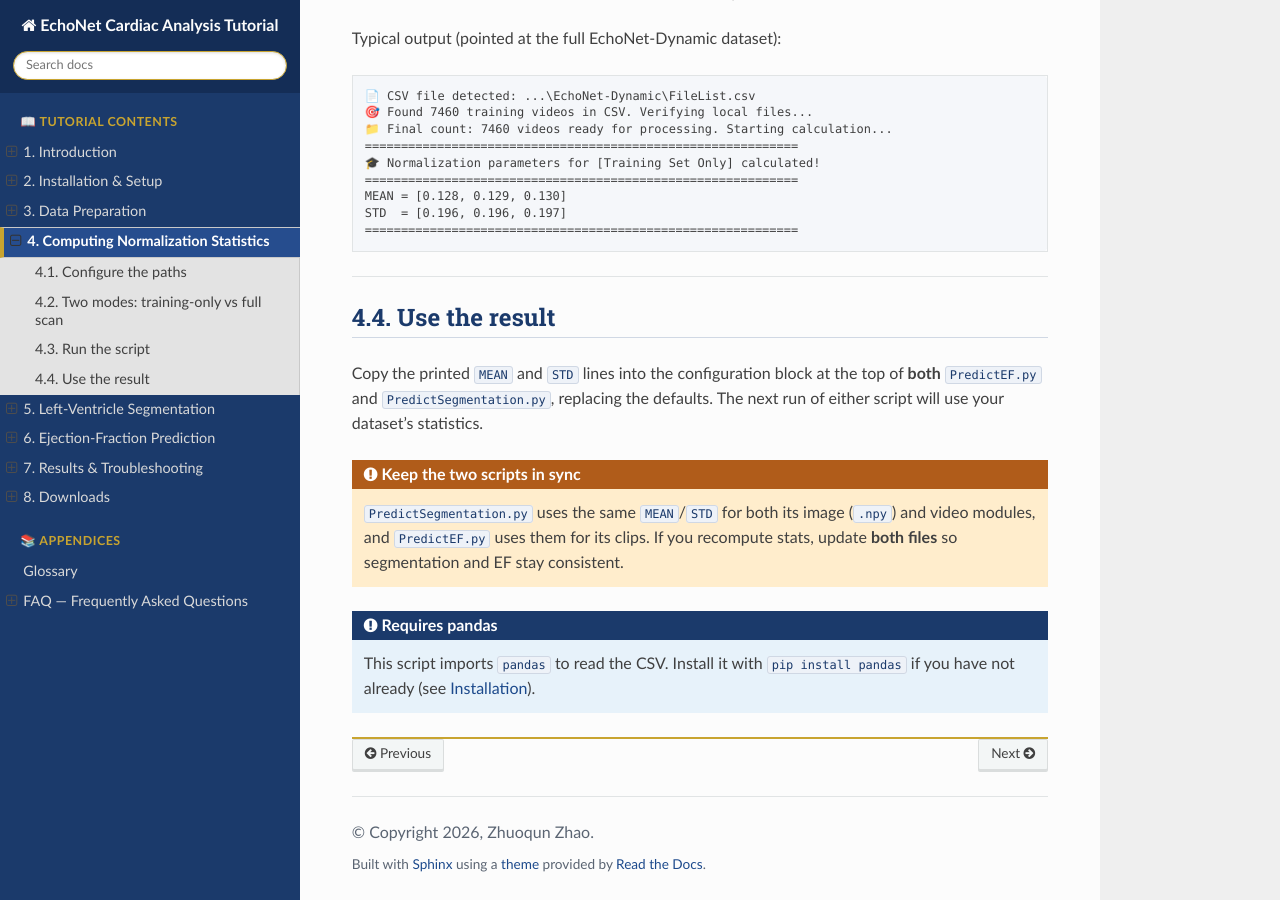
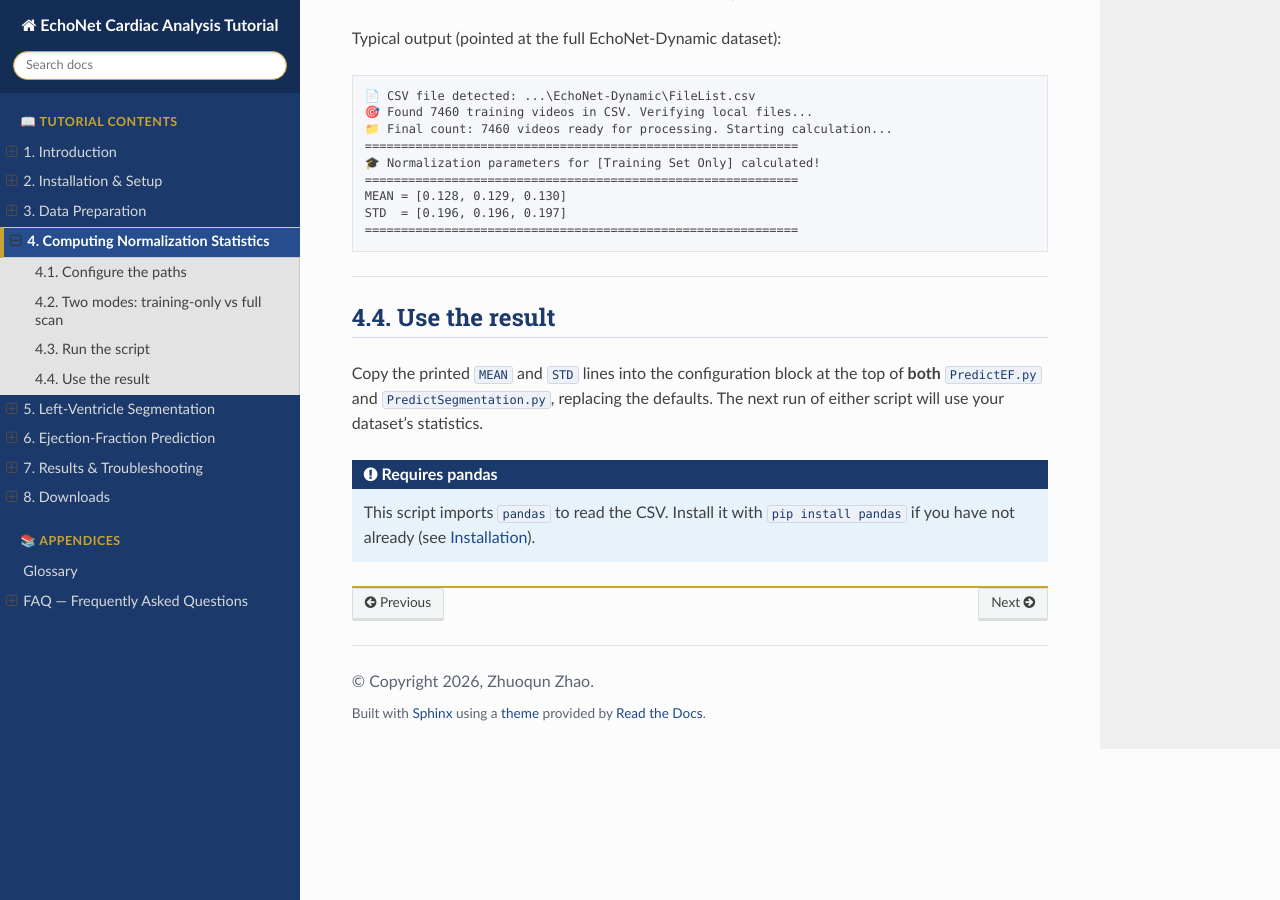
Before and after one commit to zhuoqun/Segmentation-and-EF-prediction, a Sphinx documentation site: the page built from sphinx/sphinx/source/chapters/04_normalization_stats.md, in a window 1280 px wide and 900 px high, scrolled down 1812 px. Built offline with Sphinx 7.4.7 and the Read the Docs theme 3.1.0, drawn with Linux system fonts in a browser that asks for light colours.

Commit message:
docs: remove redundant 'keep scripts in sync' admonition (normalization chapter)
Co-Authored-By: Claude Opus 4.8 <noreply@anthropic.com>

````diff
--- a/sphinx/sphinx/source/chapters/04_normalization_stats.md
+++ b/sphinx/sphinx/source/chapters/04_normalization_stats.md
@@ -107,13 +107,6 @@ Copy the printed `MEAN` and `STD` lines into the configuration block at the top
 of **both** `PredictEF.py` and `PredictSegmentation.py`, replacing the defaults.
 The next run of either script will use your dataset's statistics.
 
-```{admonition} Keep the two scripts in sync
-:class: warning
-`PredictSegmentation.py` uses the same `MEAN`/`STD` for both its image (`.npy`)
-and video modules, and `PredictEF.py` uses them for its clips. If you recompute
-stats, update **both files** so segmentation and EF stay consistent.
-```
-
 ```{admonition} Requires pandas
 :class: note
 This script imports `pandas` to read the CSV. Install it with
````
